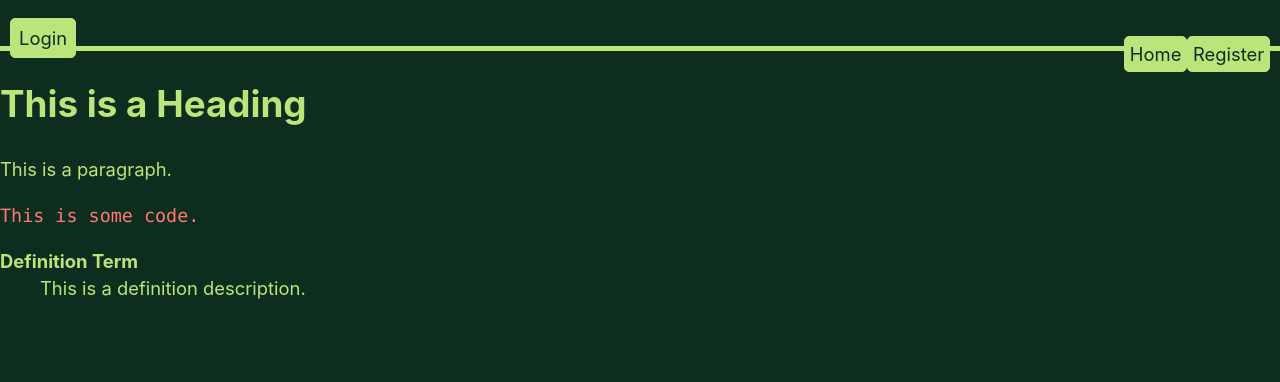
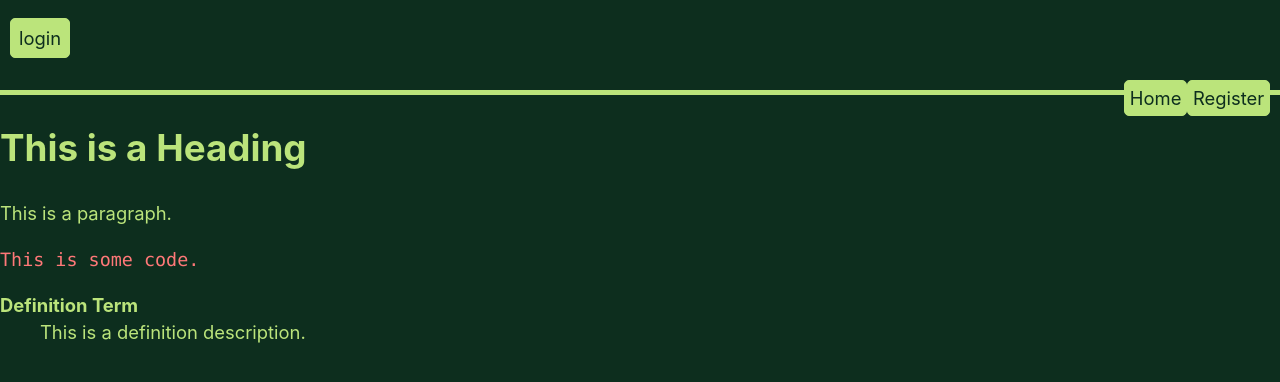
Before and after one commit to ExcessMarrow773/CodeCrewXL-2025, a Django app: page / in a window 1280 px wide. Shown: the top 382 px of the page. Run offline with Django 5.2, Linux system fonts and the light colour scheme.

Commit message:
style things

```diff
--- a/app/static/style.css
+++ b/app/static/style.css
@@ -95,7 +95,6 @@ a:hover {
 button,
 .button,
 a.button,
-#authentication,
 input[type="submit"],
 input[type="reset"],
 input[type="button"] {
@@ -106,7 +105,7 @@ input[type="button"] {
   padding: 0.5rem 0.5rem;
   text-align: left;
   text-decoration: none;
-  float: left;
+
 }
 .button[aria-disabled="true"],
 input:disabled,
@@ -587,5 +586,4 @@ div {
   padding: 0.2rem 0.3rem;
   text-decoration: none;
   float: right;
-  display: inline;
 }
--- a/app/templates/app/base.html
+++ b/app/templates/app/base.html
@@ -5,36 +5,25 @@
     <link rel="stylesheet" type="text/css" href="{% static 'style.css' %}">
 <div id="navbar">
         {% if user.is_authenticated %}
-
             <form method="post" action="{% url 'logout' %}">
                 {% csrf_token %}
-                <button id="authentication" type="submit">Logout</button>
+                <button type="submit">Logout</button>
             </form>
-
             {% if user.is_staff %}
-
-                <a class="button" href="/admin">Admin Site</a>
-
+            <a class="button" href="/admin">Admin Site</a>
             {% endif %}
-
             <a class="button" href="{% url 'profile' %}">Profile</a>
-
         {% else %}
-
             <form method="get" action="{% url 'login' %}">
-                <button id="authentication" type="submit">Login</button>
+                <button type="submit">login</button>
             </form>
-
             <a class="button" href="{% url 'register' %}">Register</a>
         {% endif %}
-
         <a class="button" href="{% url 'index' %}">Home</a>
     </div>
 </head>
 
 {% block page_content %}
-
 <span class="user-info">Welcome, {{ user.username }}!</span>
-
 {% endblock page_content %}
 {% block footer %}{% endblock footer %}
```
